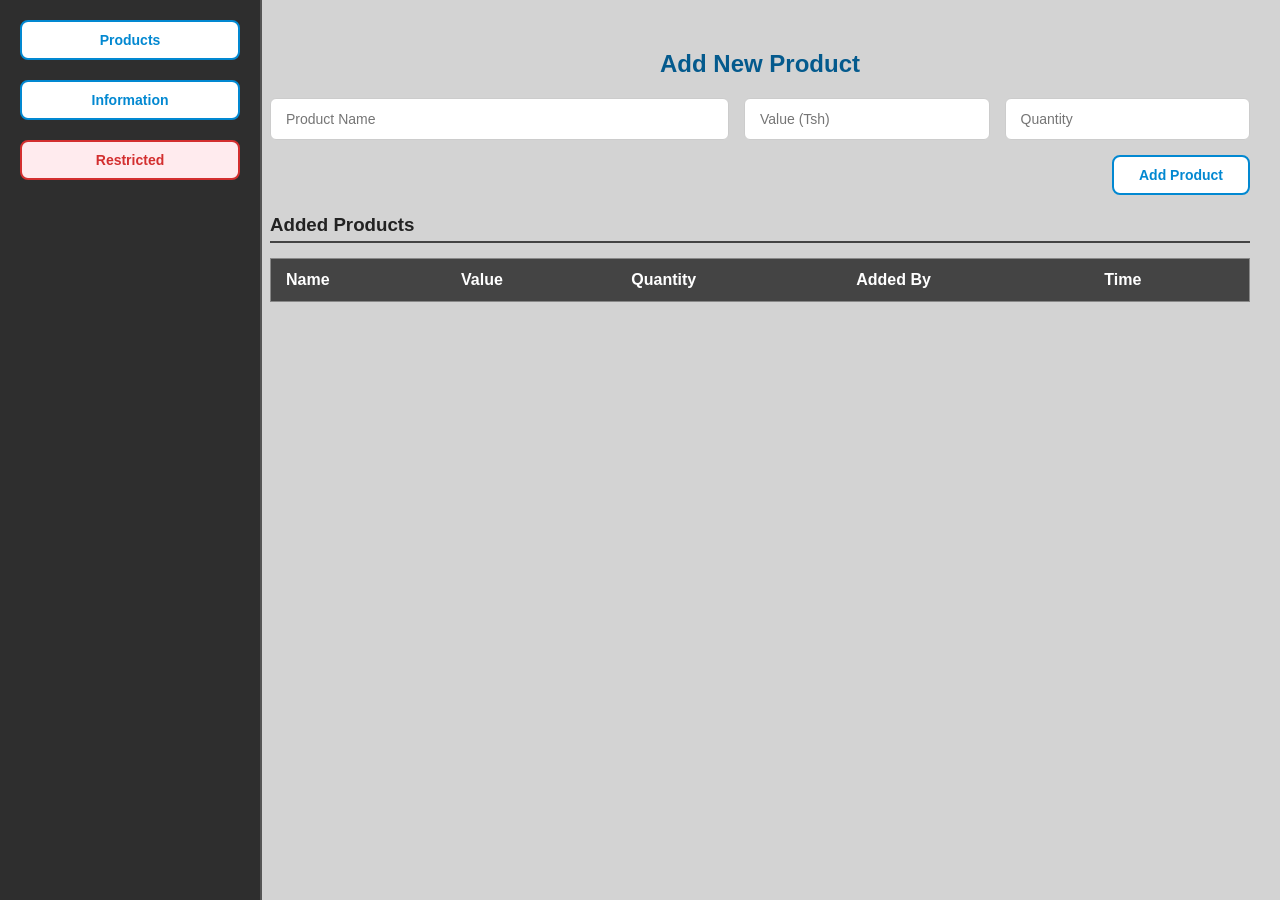
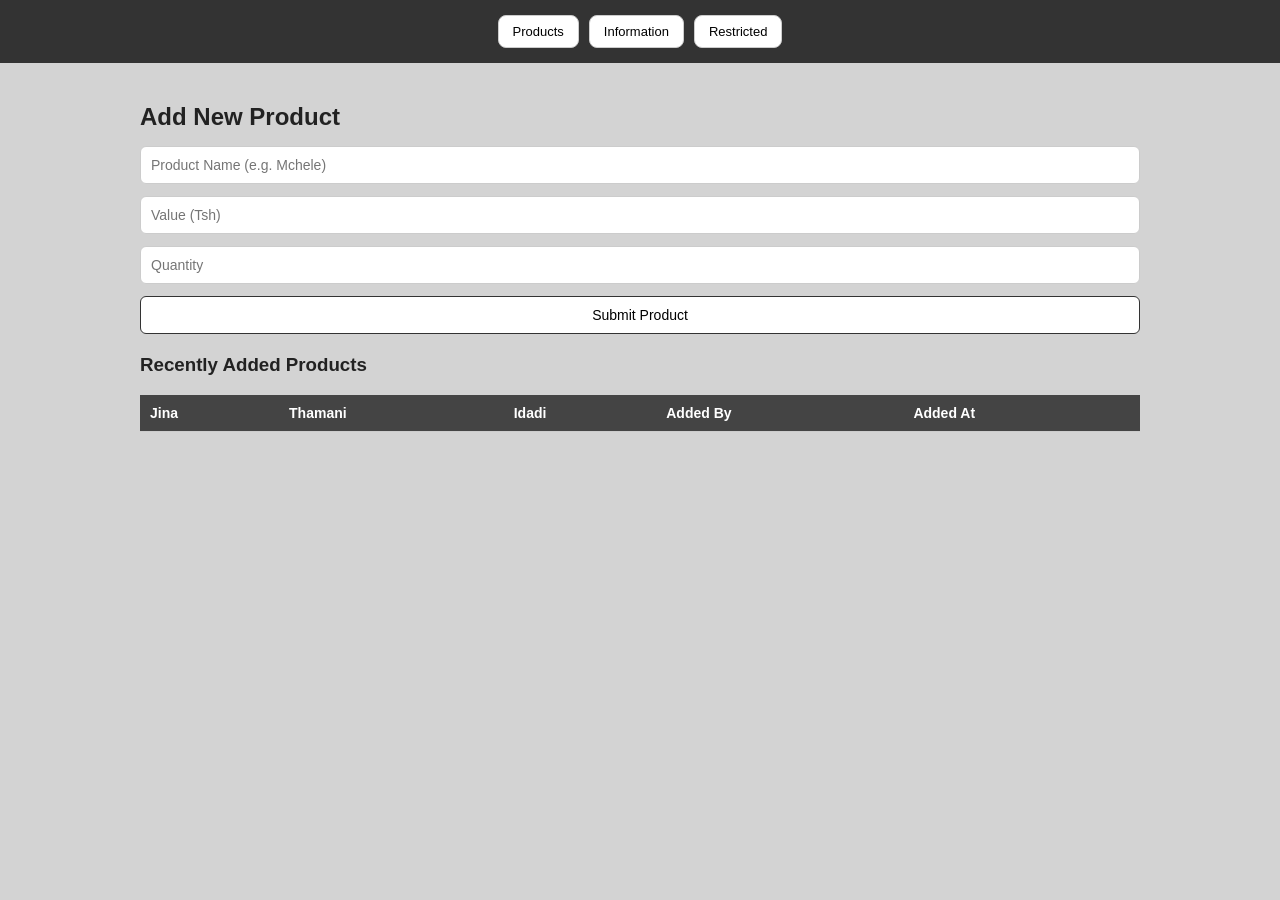
Before and after one commit to x-fata/jina_system, a Flask app: page /add-product in a window 1280 px wide. Run offline with Flask 3, Linux system fonts and the light colour scheme; the visitor is signed in with stand-in values (Sample User, id 1); data that the repository does not hold is empty; some libraries are stand-ins or nearby versions.

Commit message:
Imeboresha

```diff
--- a/app.py
+++ b/app.py
@@ -18,23 +18,21 @@ def get_db_connection():
 @app.route('/', methods=['GET', 'POST'])
 def login():
     if request.method == 'POST':
-        name = request.form['jina']
+        jina = request.form['jina']
         password = request.form['password']
 
         try:
             conn = get_db_connection()
             cursor = conn.cursor()
-            cursor.execute("SELECT * FROM admins WHERE jina = %s", (name,))
+            cursor.execute("SELECT * FROM admins WHERE jina = %s", (jina,))
             admin = cursor.fetchone()
 
             if admin and check_password_hash(admin[2], password):
-                session['admin'] = name
-                # Clear admin activities once login
-                cursor.execute("DELETE FROM activities WHERE jina = %s", (name,))
-                conn.commit()
+                session['admin'] = jina
                 return redirect('/add-product')
             else:
-                return render_template('login.html', error='Invalid name or password.')
+                return render_template('login.html', error='Wrong username or password.')
+
         except Exception as e:
             return render_template('login.html', error=f"Error: {e}")
         finally:
@@ -50,13 +48,13 @@ def add_product():
     error, success = None, None
 
     if request.method == 'POST':
-        name = request.form.get('jina')
-        price = request.form.get('thamani')
-        quantity = request.form.get('idadi')
+        jina = request.form.get('jina')
+        thamani = request.form.get('thamani')
+        idadi = request.form.get('idadi')
         added_by = session['admin']
-        added_at = datetime.now().strftime("%Y-%m-%d %H:%M:%S")
+        added_at = datetime.now()
 
-        if not name or not price or not quantity:
+        if not jina or not thamani or not idadi:
             error = "Please fill in all fields."
         else:
             try:
@@ -65,11 +63,11 @@ def add_product():
                 cursor.execute("""
                     INSERT INTO products (jina, thamani, idadi, added_by, added_at)
                     VALUES (%s, %s, %s, %s, %s)
-                """, (name, float(price), int(quantity), added_by, added_at))
+                """, (jina, float(thamani), int(idadi), added_by, added_at))
                 conn.commit()
                 success = "Product added successfully."
             except Exception as e:
-                error = f"Error occurred: {e}"
+                error = f"Database error: {e}"
             finally:
                 cursor.close()
                 conn.close()
@@ -83,6 +81,7 @@ def add_product():
             ORDER BY added_at DESC
         """)
         rows = cursor.fetchall()
+
         products = [
             {
                 'jina': r[0],
@@ -92,8 +91,9 @@ def add_product():
                 'added_at': r[4].strftime("%Y-%m-%d %H:%M:%S")
             } for r in rows
         ]
+
     except Exception as e:
-        error = f"Error while loading products: {e}"
+        error = f"Error loading products: {e}"
         products = []
     finally:
         cursor.close()
@@ -128,9 +128,10 @@ def information():
 
         cursor.execute("SELECT SUM(thamani) FROM products")
         total = cursor.fetchone()[0]
-        total_value = total if total else 0.0
+        total_thamani = total if total else 0.0
 
-        return render_template('information.html', products=products, total_thamani=total_value)
+        return render_template('information.html', products=products, total_thamani=total_thamani)
+
     except Exception as e:
         return render_template('information.html', products=[], total_thamani=0, error=f"Error: {e}")
     finally:
@@ -145,8 +146,7 @@ def restricted():
 
 @app.route('/logout')
 def logout():
-    if 'admin' in session:
-        session.clear()
+    session.clear()
     return redirect('/')
 
 if __name__ == '__main__':
--- a/templates/add_product.html
+++ b/templates/add_product.html
@@ -6,191 +6,135 @@
   <title>Add New Product</title>
   <style>
     body {
+      margin: 0;
       font-family: Arial, sans-serif;
       background-color: #d3d3d3; /* light gray */
-      margin: 0;
-      padding: 0;
-      color: #03396c;
-      display: flex;
-      min-height: 100vh;
+      color: #222;
     }
 
     .sidebar {
-      width: 220px;
-      background-color: #2e2e2e; /* dark gray */
-      padding: 20px;
-      border-right: 2px solid #555555;
-      height: 100vh;
-      position: fixed;
+      background-color: #333;
+      color: white;
+      padding: 15px;
       display: flex;
-      flex-direction: column;
-      gap: 20px;
+      gap: 10px;
+      justify-content: center;
+      flex-wrap: wrap;
     }
 
     .sidebar a {
+      background-color: white;
+      color: black;
+      padding: 8px 14px;
+      border-radius: 8px;
+      font-size: 13px;
+      border: 1px solid #ccc;
       text-decoration: none;
-      background: white;
-      color: #0288d1;
-      font-weight: bold;
-      border: 2px solid #0288d1;
+      transition: all 0.3s;
+    }
+
+    .sidebar a:hover {
+      background-color: #999;
+      color: white;
+    }
+
+    .container {
+      padding: 20px;
+      max-width: 1000px;
+      margin: auto;
+    }
+
+    h2 {
+      margin-bottom: 15px;
+    }
+
+    .message {
       padding: 10px;
-      text-align: center;
-      border-radius: 8px;
-      transition: all 0.3s ease;
+      margin-bottom: 15px;
+      border-radius: 6px;
       font-size: 14px;
     }
 
-    .sidebar a:hover {
-      background-color: #0288d1;
-      color: white;
+    .error {
+      background-color: #ffe6e6;
+      color: #cc0000;
     }
 
-    .sidebar .restricted-btn {
-      background-color: #ffebee;
-      color: #d32f2f;
-      border: 2px solid #d32f2f;
-    }
-
-    .sidebar .restricted-btn:hover {
-      background-color: #ffcdd2;
-    }
-
-    .container {
-      margin-left: 240px;
-      max-width: 1000px;
-      padding: 30px;
-      flex-grow: 1;
-    }
-
-    h2 {
-      color: #045a8d;
-      text-align: center;
+    .success {
+      background-color: #e6ffe6;
+      color: #2e7d32;
     }
 
     form {
       display: flex;
       flex-direction: column;
-      gap: 15px;
-    }
-
-    .form-top {
-      display: flex;
-      gap: 15px;
-      flex-wrap: wrap;
+      gap: 12px;
+      margin-bottom: 20px;
     }
 
     input[type="text"],
     input[type="number"] {
-      padding: 12px 15px;
+      padding: 10px;
       font-size: 14px;
+      border: 1px solid #ccc;
       border-radius: 6px;
-      border: 1.5px solid #ccc;
-      flex: 1;
-    }
-
-    input[name="jina"] {
-      flex: 2;
-    }
-
-    input:focus {
-      outline: none;
-      border-color: #0288d1;
-      box-shadow: 0 0 8px rgba(2, 136, 209, 0.4);
-    }
-
-    .form-bottom {
-      display: flex;
-      justify-content: flex-end;
     }
 
     button {
+      padding: 10px;
+      font-size: 14px;
       background-color: white;
-      color: #0288d1;
-      border: 2px solid #0288d1;
-      padding: 10px 25px;
-      font-size: 14px;
-      border-radius: 8px;
+      color: black;
+      border: 1px solid #333;
+      border-radius: 6px;
       cursor: pointer;
-      font-weight: bold;
-      transition: all 0.3s ease;
+      transition: all 0.3s;
     }
 
     button:hover {
-      background-color: #0288d1;
+      background-color: #999;
       color: white;
-    }
-
-    .message {
-      text-align: center;
-      padding: 12px 20px;
-      border-radius: 8px;
-      font-weight: bold;
-      margin-bottom: 10px;
-    }
-
-    .error {
-      background-color: #fce4e4;
-      color: #d32f2f;
-      border: 1.5px solid #d32f2f;
-    }
-
-    .success {
-      background-color: #dff0d8;
-      color: #388e3c;
-      border: 1.5px solid #388e3c;
-    }
-
-    h3 {
-      border-bottom: 2px solid #444444;
-      padding-bottom: 5px;
-      margin-bottom: 15px;
-      color: #222222;
     }
 
     table {
       width: 100%;
       border-collapse: collapse;
-      background-color: transparent;
-      border: 1px solid #888888;
-      border-radius: 0;
+      background-color: white;
+      margin-top: 15px;
     }
 
     th, td {
-      padding: 12px 15px;
+      padding: 10px;
       text-align: left;
-      border-bottom: 1px solid #888888;
-      background-color: transparent;
-      color: black;
+      border-bottom: 1px solid #ccc;
+      font-size: 14px;
     }
 
     th {
-      background-color: #444444;
+      background-color: #444;
       color: white;
-      position: sticky;
-      top: 0;
-      z-index: 1;
     }
 
     tr:hover {
-      background-color: #b0b0b0;
+      background-color: #f1f1f1;
     }
 
-    @media (max-width: 768px) {
-      body {
+    @media (max-width: 600px) {
+      .sidebar {
         flex-direction: column;
+        align-items: center;
       }
 
-      .sidebar {
-        width: 100%;
-        height: auto;
-        flex-direction: row;
-        justify-content: space-around;
-        position: relative;
+      table {
+        font-size: 13px;
       }
 
-      .container {
-        margin-left: 0;
-        padding: 20px;
+      form {
+        gap: 8px;
+      }
+
+      input, button {
+        font-size: 13px;
       }
     }
   </style>
@@ -199,7 +143,7 @@
   <div class="sidebar">
     <a href="{{ url_for('add_product') }}">Products</a>
     <a href="{{ url_for('information') }}">Information</a>
-    <a href="{{ url_for('restricted') }}" class="restricted-btn">Restricted</a>
+    <a href="{{ url_for('restricted') }}">Restricted</a>
   </div>
 
   <div class="container">
@@ -213,25 +157,21 @@
     {% endif %}
 
     <form method="POST" autocomplete="off" novalidate>
-      <div class="form-top">
-        <input type="text" name="jina" placeholder="Product Name" required />
+      <input type="text" name="jina" placeholder="Product Name (e.g. Mchele)" required />
       <input type="number" step="0.01" name="thamani" placeholder="Value (Tsh)" required />
       <input type="number" name="idadi" placeholder="Quantity" required />
-      </div>
-      <div class="form-bottom">
-        <button type="submit">Add Product</button>
-      </div>
+      <button type="submit">Submit Product</button>
     </form>
 
-    <h3>Added Products</h3>
+    <h3>Recently Added Products</h3>
     <table>
       <thead>
         <tr>
-          <th>Name</th>
-          <th>Value</th>
-          <th>Quantity</th>
+          <th>Jina</th>
+          <th>Thamani</th>
+          <th>Idadi</th>
           <th>Added By</th>
-          <th>Time</th>
+          <th>Added At</th>
         </tr>
       </thead>
       <tbody>
@@ -249,11 +189,12 @@
   </div>
 
   <script>
+    // If a message exists, auto-refresh after 2 seconds
     const msg = document.getElementById("msg");
     if (msg) {
       setTimeout(() => {
         window.location.href = window.location.href.split("?")[0];
-      }, 3000);
+      }, 2000);
     }
   </script>
 </body>
```
Also changed, not shown: templates/information.html (+57 -82 lines), templates/login.html (+49 -37 lines), templates/restricted.html (+45 -25 lines). Lines whose indentation alone changed are shown as unchanged.
